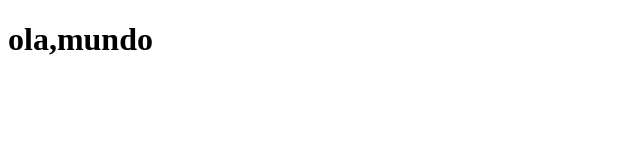
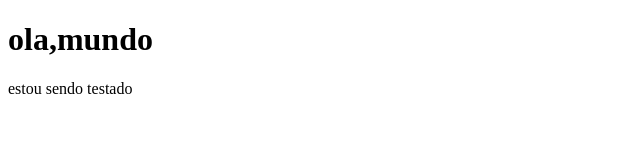
Before and after one commit to mouraluiz/Testeoneaone, a plain HTML site: page index.html in a window 1280 px wide. Shown: the whole page, without its empty margins (0-640 px from the left). Drawn offline with Linux system fonts and the light colour scheme.

Commit message:
Update index.html

```diff
--- a/index.html
+++ b/index.html
@@ -7,5 +7,6 @@
     <title>Document</title>
 </head>
 <body><h1>ola,mundo</h1>
+    <p> estou sendo testado </p>
 </body>
 </html>
```
